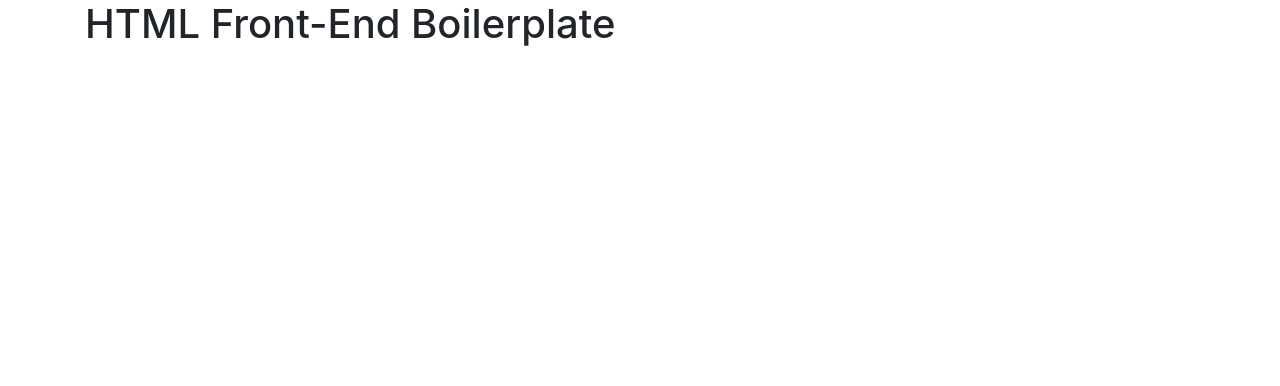
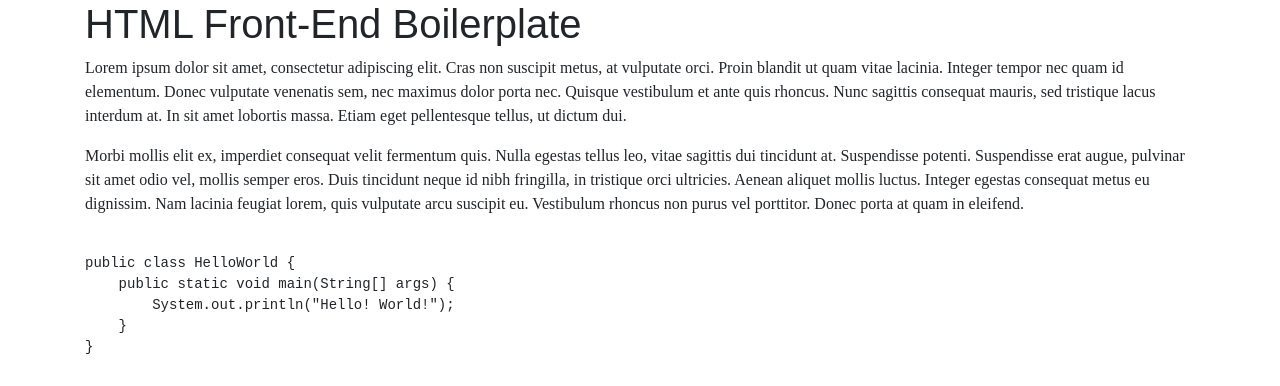
Before and after one commit to opensourcedoc/bootstrap-4-boilerplate, a website: page src/index.html in a window 1280 px wide. Drawn offline with nearby package versions, Linux system fonts and the light colour scheme; files that its build step writes are made by us from their sources.

Commit message:
Add Sass support

```diff
--- /dev/null
+++ b/asset/sass/app.scss
@@ -0,0 +1,11 @@
+h1, h2, h3, h4, h5, h6 {
+    font-family: Arial, Helvetica, sans-serif;
+}
+
+p, div {
+    font-family: "Times New Roman", Times, serif;
+}
+
+pre, code {
+    font-family: monospace;
+}
--- a/src/index.html
+++ b/src/index.html
@@ -6,4 +6,19 @@ Home
 
 {% block content %}
 <h1>HTML Front-End Boilerplate</h1>
+
+<p>Lorem ipsum dolor sit amet, consectetur adipiscing elit. Cras non suscipit metus, at vulputate orci. Proin blandit ut quam vitae lacinia. Integer tempor nec quam id elementum. Donec vulputate venenatis sem, nec maximus dolor porta nec. Quisque vestibulum et ante quis rhoncus. Nunc sagittis consequat mauris, sed tristique lacus interdum at. In sit amet lobortis massa. Etiam eget pellentesque tellus, ut dictum dui.</p>
+
+<p>Morbi mollis elit ex, imperdiet consequat velit fermentum quis. Nulla egestas tellus leo, vitae sagittis dui tincidunt at. Suspendisse potenti. Suspendisse erat augue, pulvinar sit amet odio vel, mollis semper eros. Duis tincidunt neque id nibh fringilla, in tristique orci ultricies. Aenean aliquet mollis luctus. Integer egestas consequat metus eu dignissim. Nam lacinia feugiat lorem, quis vulputate arcu suscipit eu. Vestibulum rhoncus non purus vel porttitor. Donec porta at quam in eleifend.</p>
+
+<pre>
+<code>
+public class HelloWorld {
+    public static void main(String[] args) {
+        System.out.println("Hello! World!");
+    }
+}
+</code>
+</pre>
+
 {% endblock %}
--- a/src/layout/layout.html
+++ b/src/layout/layout.html
@@ -10,6 +10,8 @@
 
         <!-- Bootstrap CSS -->
         <link rel="stylesheet" href="https://stackpath.bootstrapcdn.com/bootstrap/4.3.1/css/bootstrap.min.css" integrity="sha384-ggOyR0iXCbMQv3Xipma34MD+dH/1fQ784/j6cY/iJTQUOhcWr7x9JvoRxT2MZw1T" crossorigin="anonymous">
+
+        <link rel="stylesheet" href="css/app.css">
 
         <script crossorigin="anonymous" src="https://polyfill.io/v3/polyfill.min.js"></script>
 
```
Also changed, not shown: package.json (+7 -1 lines), README.md, build/build.js, build/tasks/sass/build.js (added), build/tasks/sass/clean.js (added), build/tasks/sass/lint.js (added), 3 other files.
